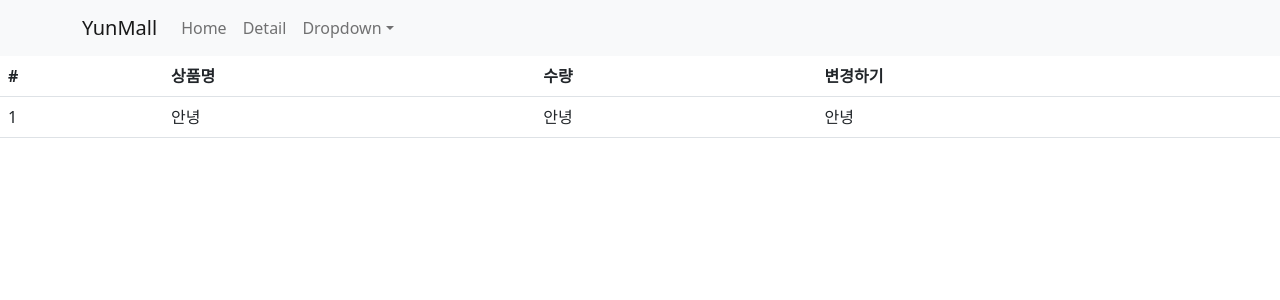
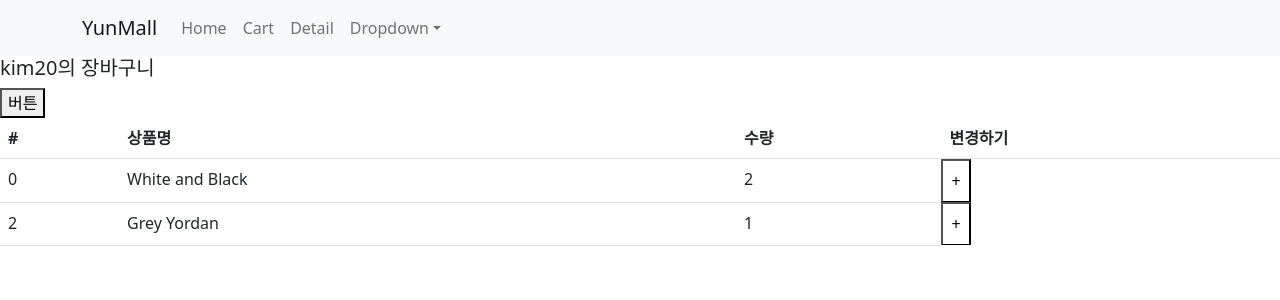
Before and after one commit to jaeyunim00/shopping-mall, a React (Create React App) app: page /cart in a window 1280 px wide. Shown: the top 300 px of the page. Built offline with nearby package versions, Linux system fonts and the light colour scheme.

Commit message:
장바구니 추가, (중복안되게, 삭제기능 추가 예정)

```diff
--- a/src/components/Cart.js
+++ b/src/components/Cart.js
@@ -1,8 +1,27 @@
 import { Table } from "react-bootstrap";
+import { useDispatch, useSelector } from "react-redux";
+import { changeName, plusAge } from "./../store/userSlice";
+import { plus } from "../store/basketSlice";
 
 function Cart() {
+  let state = useSelector((state) => {
+    return state;
+  });
+  let dispatch = useDispatch();
+
   return (
     <div>
+      <h5>
+        {state.user.name}
+        {state.user.age}의 장바구니
+      </h5>
+      <button
+        onClick={() => {
+          dispatch(plusAge(100));
+        }}
+      >
+        버튼
+      </button>
       <Table>
         <thead>
           <tr>
@@ -13,12 +32,22 @@ function Cart() {
           </tr>
         </thead>
         <tbody>
-          <tr>
-            <td>1</td>
-            <td>안녕</td>
-            <td>안녕</td>
-            <td>안녕</td>
-          </tr>
+          {state.basket.map((x, i) => {
+            return (
+              <tr key={i}>
+                <td>{state.basket[i].id}</td>
+                <td>{state.basket[i].name}</td>
+                <td>{state.basket[i].count}</td>
+                <button
+                  onClick={() => {
+                    dispatch(plus(state.basket[i].id));
+                  }}
+                >
+                  +
+                </button>
+              </tr>
+            );
+          })}
         </tbody>
       </Table>
     </div>
--- a/src/components/MyNavBar.js
+++ b/src/components/MyNavBar.js
@@ -27,6 +27,13 @@ function MyNavBar() {
               }}
             >
               Home
+            </Nav.Link>
+            <Nav.Link
+              onClick={() => {
+                navigate("/cart");
+              }}
+            >
+              Cart
             </Nav.Link>
             <Nav.Link
               onClick={() => {
--- a/src/pages/Detail.js
+++ b/src/pages/Detail.js
@@ -2,7 +2,8 @@ import { useContext, useEffect, useState } from "react";
 import { useParams } from "react-router-dom";
 import Tap from "../components/Tap";
 import { Nav } from "react-bootstrap";
-
+import { useDispatch } from "react-redux";
+import { addItem } from "../store/basketSlice";
 import { Context1 } from "./../App";
 
 function Detail(props) {
@@ -16,7 +17,8 @@ function Detail(props) {
 
   let { 재고 } = useContext(Context1); //보관함 해체 해줌.
 
-  console.log(찾는상품.id);
+  let dispatch = useDispatch();
+
   useEffect(() => {
     let a = setTimeout(() => {
       setVisible("none");
@@ -38,7 +40,6 @@ function Detail(props) {
       <div className="alert alert-warning" style={{ display: visible }}>
         2초 이내 구매시 할인
       </div>
-      {재고}
       <div className="row">
         <div className="col-md-6">
           <img
@@ -60,7 +61,14 @@ function Detail(props) {
           <h4 className="pt-5">{찾는상품.title}</h4>
           <p>{찾는상품.content}</p>
           <p>{찾는상품.price}</p>
-          <button className="btn btn-danger">주문하기</button>
+          <button
+            className="btn btn-danger"
+            onClick={() => {
+              dispatch(addItem({ id: 3, name: "red knit", count: 1 }));
+            }}
+          >
+            주문하기
+          </button>
         </div>
       </div>
 
--- a/src/store.js
+++ b/src/store.js
@@ -1,5 +1,10 @@
-import { configureStore } from "@reduxjs/toolkit";
+import { configureStore, createSlice } from "@reduxjs/toolkit";
+import user from "./store/userSlice";
+import basket from "./store/basketSlice";
 
 export default configureStore({
-  reducer: {},
+  reducer: {
+    user: user.reducer,
+    basket: basket.reducer,
+  },
 });
--- /dev/null
+++ b/src/store/basketSlice.js
@@ -0,0 +1,27 @@
+import { configureStore, createSlice, current } from "@reduxjs/toolkit";
+
+let basket = createSlice({
+  name: "basket",
+  initialState: [
+    { id: 0, name: "White and Black", count: 2 },
+    { id: 2, name: "Grey Yordan", count: 1 },
+  ],
+  reducers: {
+    plus(state, action) {
+      let clickedIndex = state.findIndex((i) => i.id == action.payload);
+      state[clickedIndex].count += 1;
+    },
+    addItem(state, action) {
+      if (state.findIndex((i) => i.id == action.payload.id)) {
+        alert("이미 추가한 상품");
+        return;
+      } else {
+        state.push(action.payload);
+      }
+    },
+  },
+});
+
+export let { plus, addItem } = basket.actions;
+
+export default basket;
--- /dev/null
+++ b/src/store/userSlice.js
@@ -0,0 +1,19 @@
+import { configureStore, createSlice } from "@reduxjs/toolkit";
+
+let user = createSlice({
+  //useState
+  name: "user",
+  initialState: { name: "kim", age: 20 },
+  reducers: {
+    changeName(state) {
+      state.name = "park";
+    },
+    plusAge(state, action) {
+      state.age += action.payload;
+    },
+  },
+});
+
+export let { changeName, plusAge } = user.actions;
+
+export default user;
```
